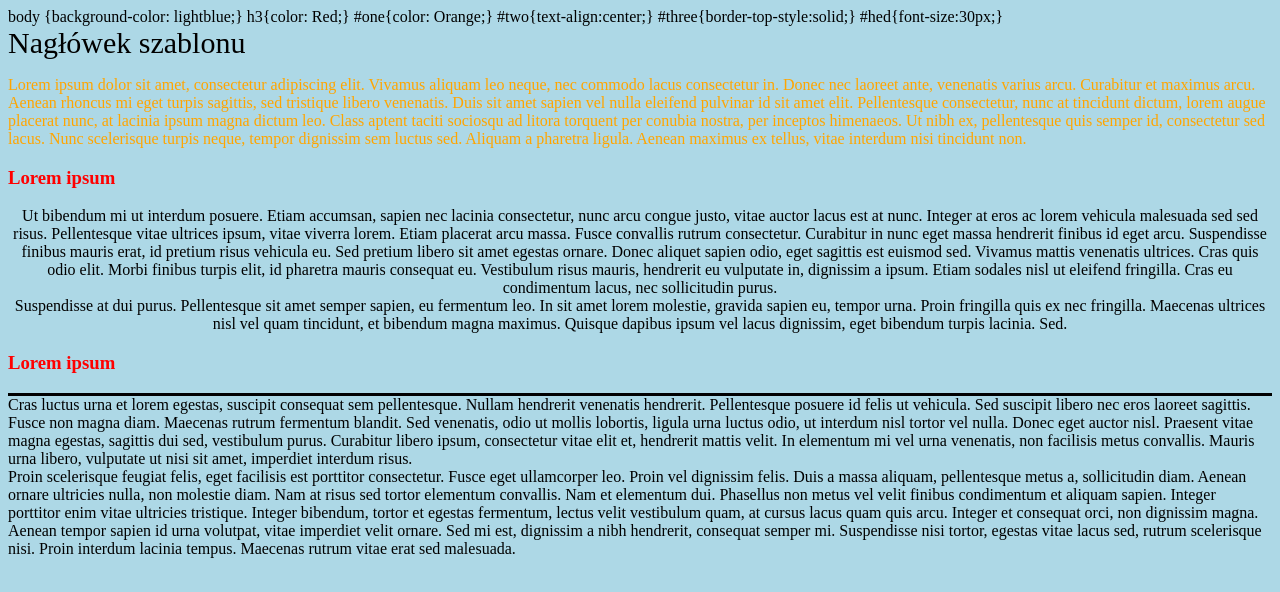
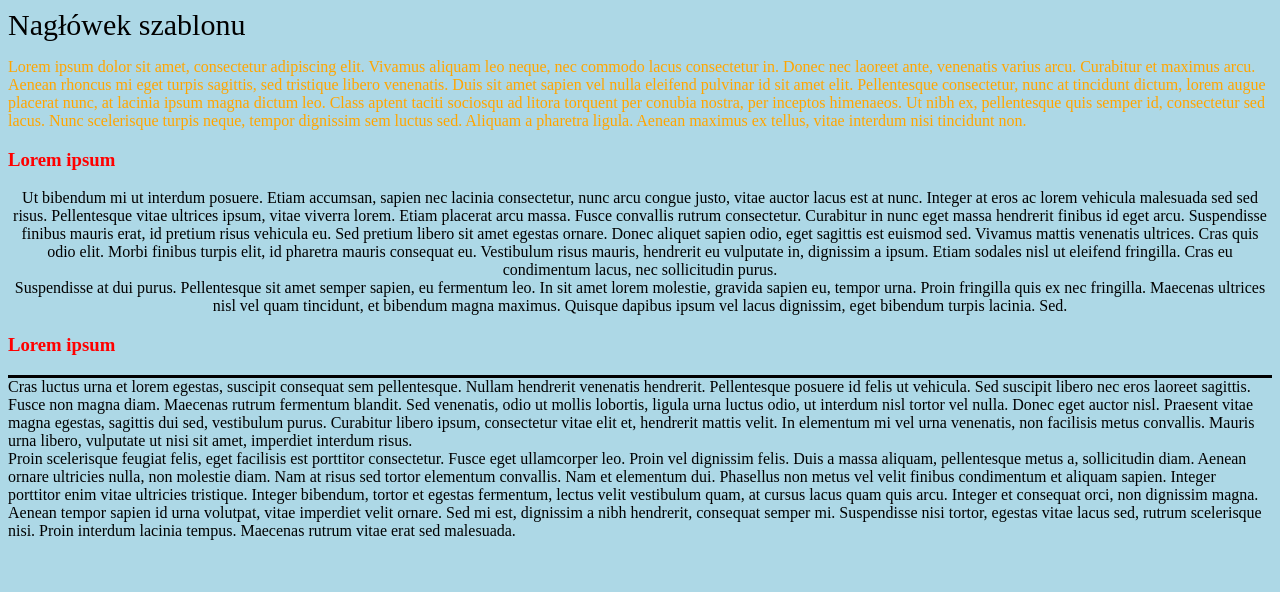
Before and after one commit to magdalenakiel/lab1, a plain HTML site: page index_zadanie.html in a window 1280 px wide. Drawn offline with Linux system fonts and the light colour scheme.

Commit message:
Update index_zadanie.html

```diff
--- a/index_zadanie.html
+++ b/index_zadanie.html
@@ -4,14 +4,6 @@
 		<meta charset="UTF-8">
 		<title>zadanie</title>
 		<link rel="stylesheet" type="text/css" href="styles.css" />
-		<styles>
-			body {background-color: lightblue;}
-			h3{color: Red;}
-			#one{color: Orange;}
-			#two{text-align:center;}
-			#three{border-top-style:solid;}
-			#hed{font-size:30px;}
-		</styles>
 	</head>
 	<body>
 			<header id="hed">Nagłówek szablonu</header>
```
